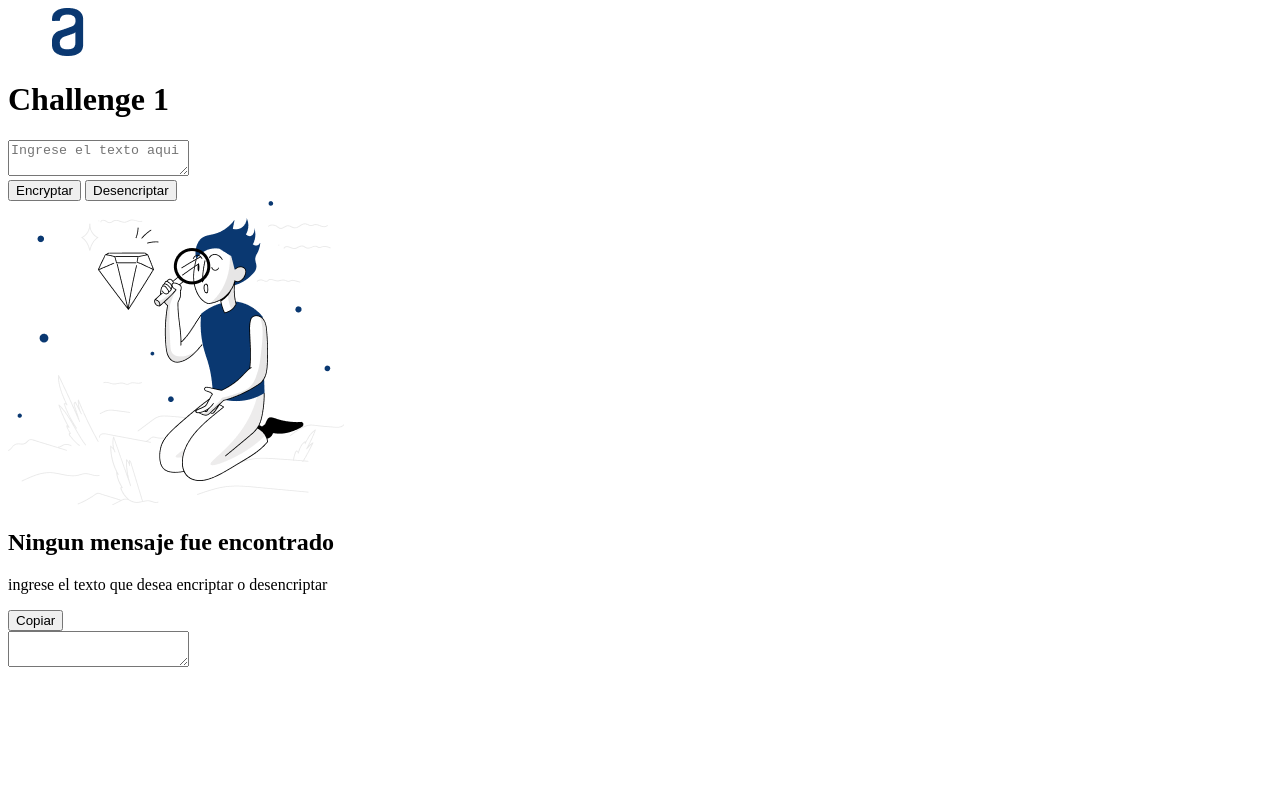
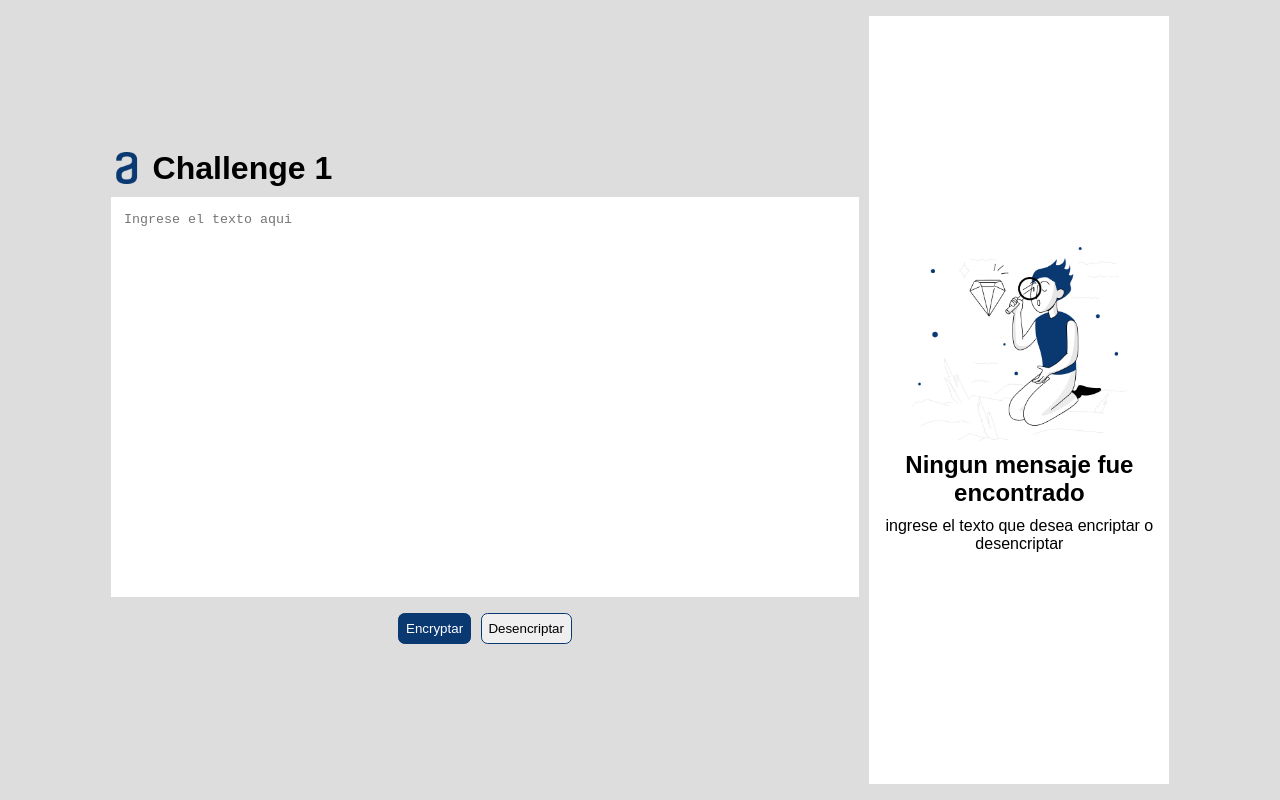
Before and after one commit to GianCarlos-91/oracle-challenge-1, a plain HTML site: page index.html in a window 1280 px wide. Drawn offline with Linux system fonts and the light colour scheme.

Commit message:
estilos añadidos

```diff
--- a/style.css
+++ b/style.css
@@ -1 +1,134 @@
-/* Add styles here */
+* {
+    padding: 0;
+    margin: 0;
+    box-sizing: border-box;
+    font-family: Arial, Helvetica, sans-serif;
+}
+#Page {
+    align-items: center;
+    justify-content: center;
+    background: #DDD;
+    display: flex;
+    flex-direction: row;
+    gap: 10px;
+    width: 100vw;
+    height: 100vh;
+    overflow: hidden;
+    padding: 1em;
+}
+/* GENERAL */
+textarea {
+    font-family: monospace;
+    font-weight: 400;
+    line-height: 1.5;
+    border: none;
+    outline: none;
+    padding: 1em;
+}
+
+button {
+    cursor: pointer;
+    margin: 0.5em 0;
+    padding: 0.5em;
+    border-radius: 0.5em;
+    outline: none;
+    border: #0A3871 1px solid;
+}
+
+/*  INPUT CONTAINER */
+.InputContainer {
+    /* border: #000000 1px solid; */
+    display: flex;
+    flex: 0 0 auto;
+    flex-direction: column;
+    gap: 10px;
+    width: 60%;
+    min-width: 600px;
+    max-width: 800px;
+    /* padding: 1em; */
+}
+.InputContainer .Title {
+    align-items: center;
+    display: flex;
+    flex-direction: row;
+    gap: 10px;
+}
+.InputContainer .Title img {
+    height: 2em;
+    width: 2em;
+    object-fit: cover;
+}
+.InputContainer .Title h1 {
+    text-align: center;
+}
+.InputContainer textarea {
+    resize: none;
+    width: 100%;
+    height: 100%;
+    min-height: 400px;
+    max-height: 600px;
+}
+.InputContainer .Buttons {
+    align-items: center;
+    justify-content: center;
+    display: flex;
+    flex-direction: row;
+    gap: 10px;
+}
+.InputContainer .Buttons #Encrypt {
+    background: #0A3871;
+    color: #FFFFFF;
+}
+
+/*  OUTPUT CONTAINER */
+#OutputContainer {
+    position: relative;
+    flex: 0 0 auto;
+    /* border: #000000 1px solid; */
+    height: 100%;
+    min-width: 300px;
+    max-width: 400px;
+}
+#OutputContainer[data="on"] #on-message {
+    display: flex;
+}
+#OutputContainer[data="off"] #off-message {
+    display: flex;
+}
+#OutputContainer textarea {
+    resize: none;
+    width: 100%;
+    height: 100%;
+    cursor: copy;
+}
+#OutputContainer #off-message,
+#OutputContainer #on-message {
+    display: none;
+    width: 100%;
+    height: 100%;
+    flex-direction: column;
+    align-items: center;
+    justify-content: center;
+    gap: 10px;
+    position: absolute;
+    padding: 1em;
+}
+#OutputContainer #on-message {
+    justify-content: end;
+}
+
+#OutputContainer #on-message button {
+    width: 100%;
+    transition: background 200ms ease-in-out;
+}
+#OutputContainer #on-message button[copied="true"] {
+    background: #4CAF50;
+    color: #FFFFFF;
+}
+#OutputContainer #off-message h2,
+#OutputContainer #off-message p {
+    text-align: center;
+}
+#OutputContainer #off-message img {
+    width: 80%;
+}
```
Also changed, not shown: 1 other file.
